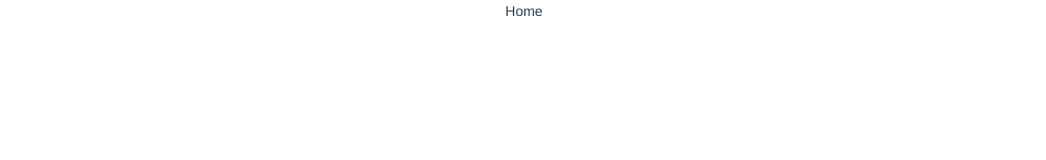
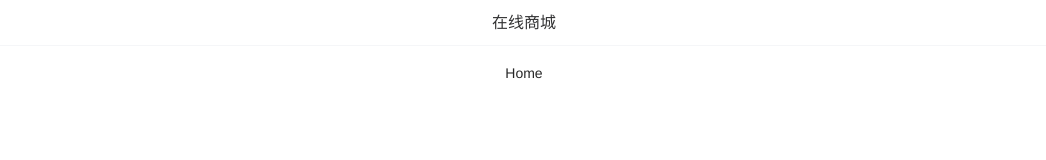
Before and after one commit to ducheng1/online-store, a Vue app: page / in a window 1280 px wide. Shown: the top 160 px of the page, without its empty margins (116-1162 px from the left). Built offline with nearby package versions, Linux system fonts and the light colour scheme.

Commit message:
first commit

```diff
--- a/package.json
+++ b/package.json
@@ -24,6 +24,7 @@
     "@vue/cli-plugin-router": "~5.0.0",
     "@vue/cli-plugin-vuex": "~5.0.0",
     "@vue/cli-service": "~5.0.0",
+    "@vue/reactivity": "^3.2.33",
     "eslint": "^7.32.0",
     "eslint-plugin-vue": "^8.0.3"
   }
--- a/src/App.vue
+++ b/src/App.vue
@@ -1,6 +1,9 @@
 <template>
     <div id="app">
-        <router-view/>
+        <van-nav-bar safe-area-inset-top title="在线商城"></van-nav-bar>
+        <div id="view">
+            <router-view/>
+        </div>
         <van-tabbar v-model="active" safe-area-inset-bottom>
             <van-tabbar-item icon="home-o">
                 <router-link to="/">主页</router-link>
@@ -31,10 +34,14 @@ export default {
 }
 </script>
 
-<style>
+<style scoped>
 #app {
     font-family: Avenir, Helvetica, Arial, sans-serif;
     text-align: center;
-    color: #2c3e50;
+}
+
+#view {
+    margin-top: 1rem;
+    margin-bottom: 1rem;
 }
 </style>
```
Also changed, not shown: 1 other file (tests, documents, lock files or other folders).
